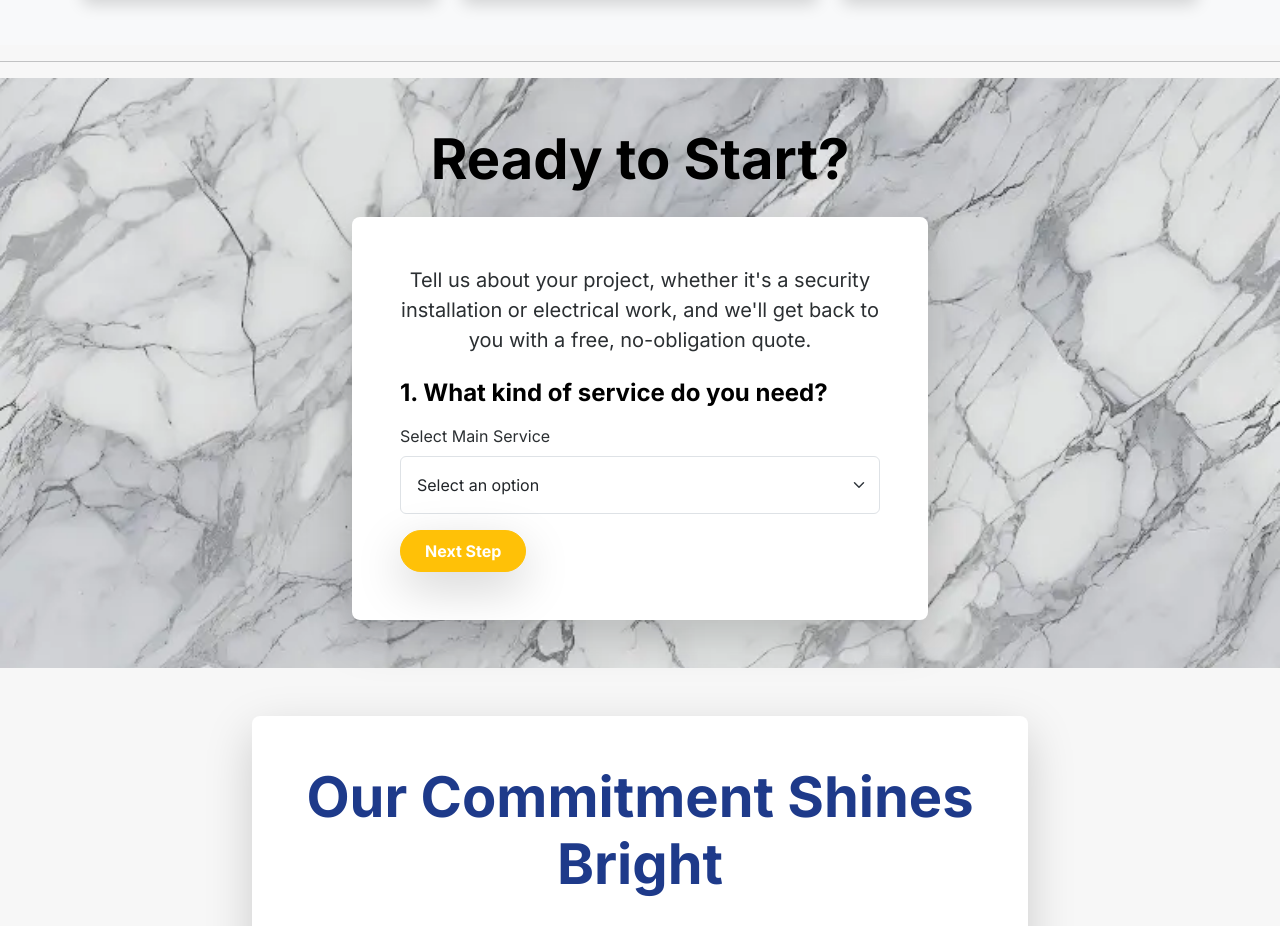
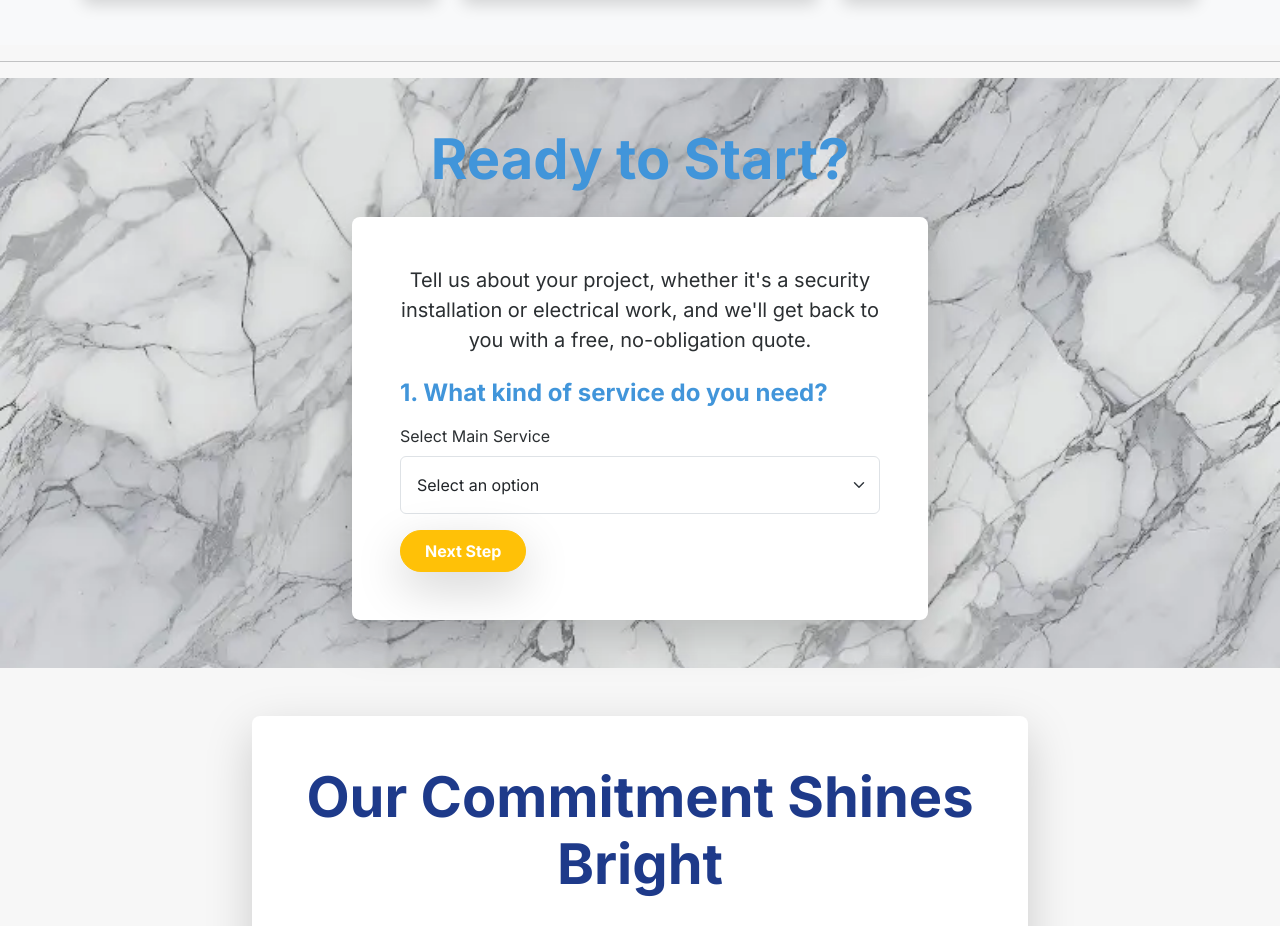
Before and after one commit to WhitesElectrical/whitesElectricalWebsite, a plain HTML site: page index.html in a window 1280 px wide. Shown: the part 3286-4212 px from the top of the page. Drawn offline with nearby package versions, Linux system fonts and the light colour scheme.

Commit message:
Update index.html

```diff
--- a/index.html
+++ b/index.html
@@ -406,7 +406,7 @@
 
     <section id="quote" class="bg-marble py-5 py-md-5">
     <div class="container" style="max-width: 600px;">
-        <h2 class="display-4 fw-bolder text-center mb-4" style="color: #000000;">Ready to Start?</h2>
+        <h2 class="display-4 fw-bolder text-center text-electrical mb-4" >Ready to Start?</h2>
         <div class="bg-white p-4 p-md-5 rounded-3 shadow-lg">
             <p class="text-center text-secondary-emphasis fs-5 mb-4">
                 Tell us about your project, whether it's a security installation or electrical work, and we'll get back to you with a free, no-obligation quote.
@@ -417,7 +417,7 @@
                 <input type="hidden" name="from_name" value="White's Electrical Quote Request">
                 <input type="checkbox" name="botcheck" class="hidden" style="display: none;">
                 <div class="step step-1" data-step="1">
-                    <h4 class="fw-bold mb-3" style="color: #000000;">1. What kind of service do you need?</h4>
+                    <h4 class="fw-bold text-electrical mb-3" >1. What kind of service do you need?</h4>
                     <div class="mb-3">
                         <label for="service-type" class="form-label text-secondary-emphasis">Select Main Service</label>
                         <select id="service-type" name="service-type" class="form-select p-3" required aria-required="true">
```
